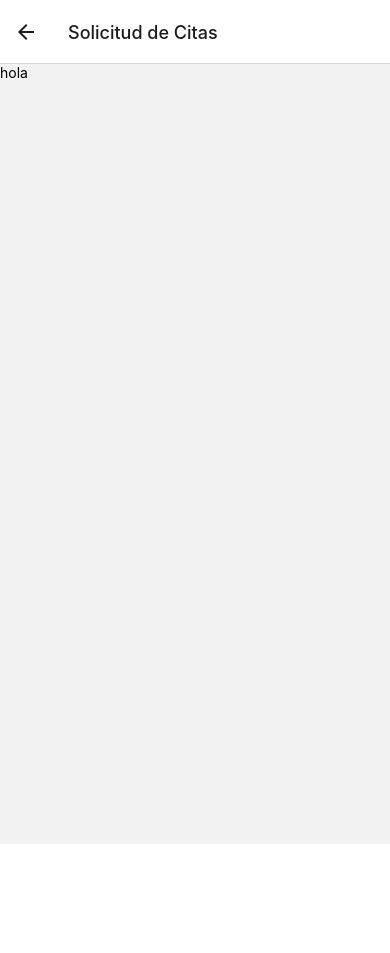
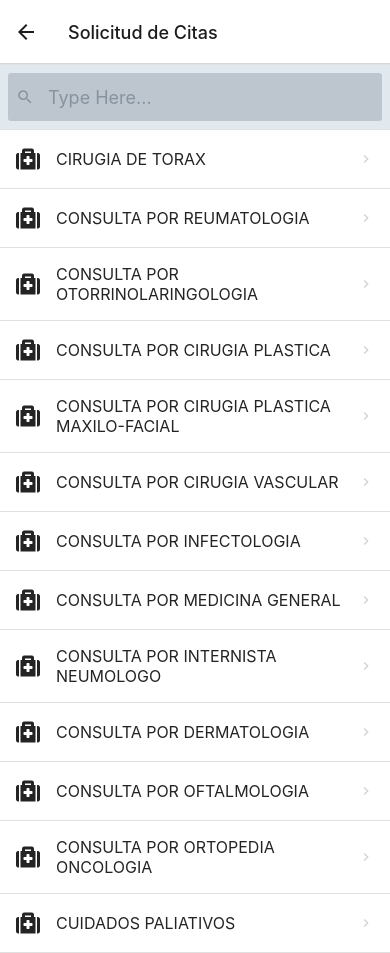
Before and after one commit to srfrancisco17/appCdo, a React Native app: screen /SolicitudCitas in a window 390 px wide. Before the commit the page ends 844 px from the top, so only its background shows below. Built offline with nearby package versions, Linux system fonts and the light colour scheme.

Commit message:
Se modifica la interfaz de solicitud de citas

```diff
--- a/screens/SolicitudCitas.js
+++ b/screens/SolicitudCitas.js
@@ -1,10 +1,90 @@
 import * as React from 'react';
-import { View, Text } from 'react-native';
+import { View, ScrollView, TouchableOpacity } from 'react-native';
+import { ListItem, Icon, SearchBar } from 'react-native-elements';
+
+const list = [
+  {
+    title: 'CIRUGIA DE TORAX',
+    icon: 'medkit'
+  },
+  {
+    title: 'CONSULTA POR REUMATOLOGIA',
+    icon: 'medkit'
+  },
+  {
+    title: 'CONSULTA POR OTORRINOLARINGOLOGIA',
+    icon: 'medkit'
+  },
+  {
+    title: 'CONSULTA POR CIRUGIA PLASTICA',
+    icon: 'medkit'
+  },
+  {
+    title: 'CONSULTA POR CIRUGIA PLASTICA MAXILO-FACIAL',
+    icon: 'medkit'
+  },
+  {
+    title: 'CONSULTA POR CIRUGIA VASCULAR',
+    icon: 'medkit'
+  },
+  {
+    title: 'CONSULTA POR INFECTOLOGIA',
+    icon: 'medkit'
+  },
+  {
+    title: 'CONSULTA POR MEDICINA GENERAL',
+    icon: 'medkit'
+  },
+  {
+    title: 'CONSULTA POR INTERNISTA NEUMOLOGO',
+    icon: 'medkit'
+  },
+  {
+    title: 'CONSULTA POR DERMATOLOGIA',
+    icon: 'medkit'
+  },
+  {
+    title: 'CONSULTA POR OFTALMOLOGIA',
+    icon: 'medkit'
+  },
+  {
+    title: 'CONSULTA POR ORTOPEDIA ONCOLOGIA',
+    icon: 'medkit'
+  },
+  {
+    title: 'CUIDADOS PALIATIVOS',
+    icon: 'medkit'
+  },
+]
 
 function SolicitudCitas(){
 	return(
 		<View>
-			<Text>hola</Text>
+      <SearchBar
+        placeholder="Type Here..."
+				lightTheme={true}
+      />
+			<ScrollView>
+			{
+			list.map((item, i) => (
+				<TouchableOpacity
+					key={i}
+					onPress={ ()=> alert("hola") }
+				>
+					<ListItem bottomDivider>
+						<Icon
+							name={item.icon}
+							type="font-awesome-5"
+						/>
+						<ListItem.Content>
+							<ListItem.Title>{item.title}</ListItem.Title>
+						</ListItem.Content>
+						<ListItem.Chevron />
+					</ListItem>
+				</TouchableOpacity>
+			))
+			}
+			</ScrollView>
 		</View>
 	);
 }
```
